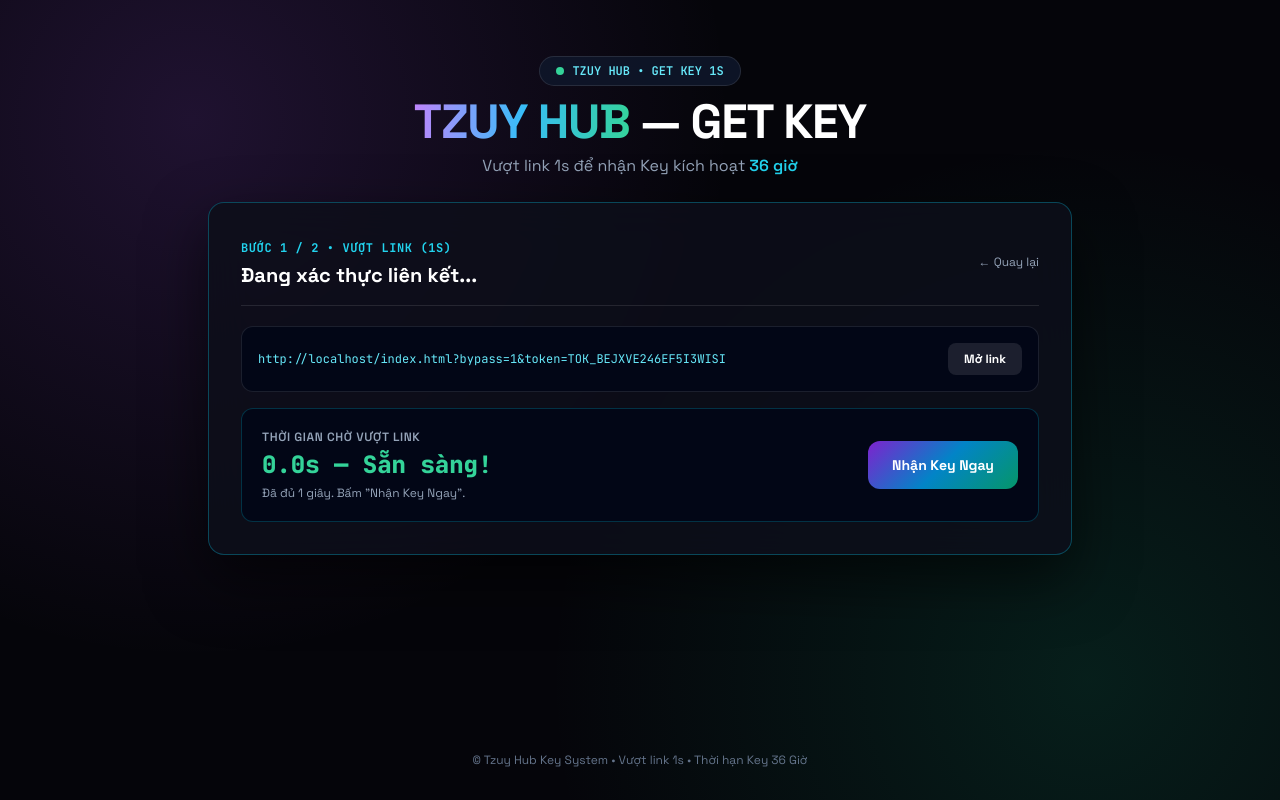
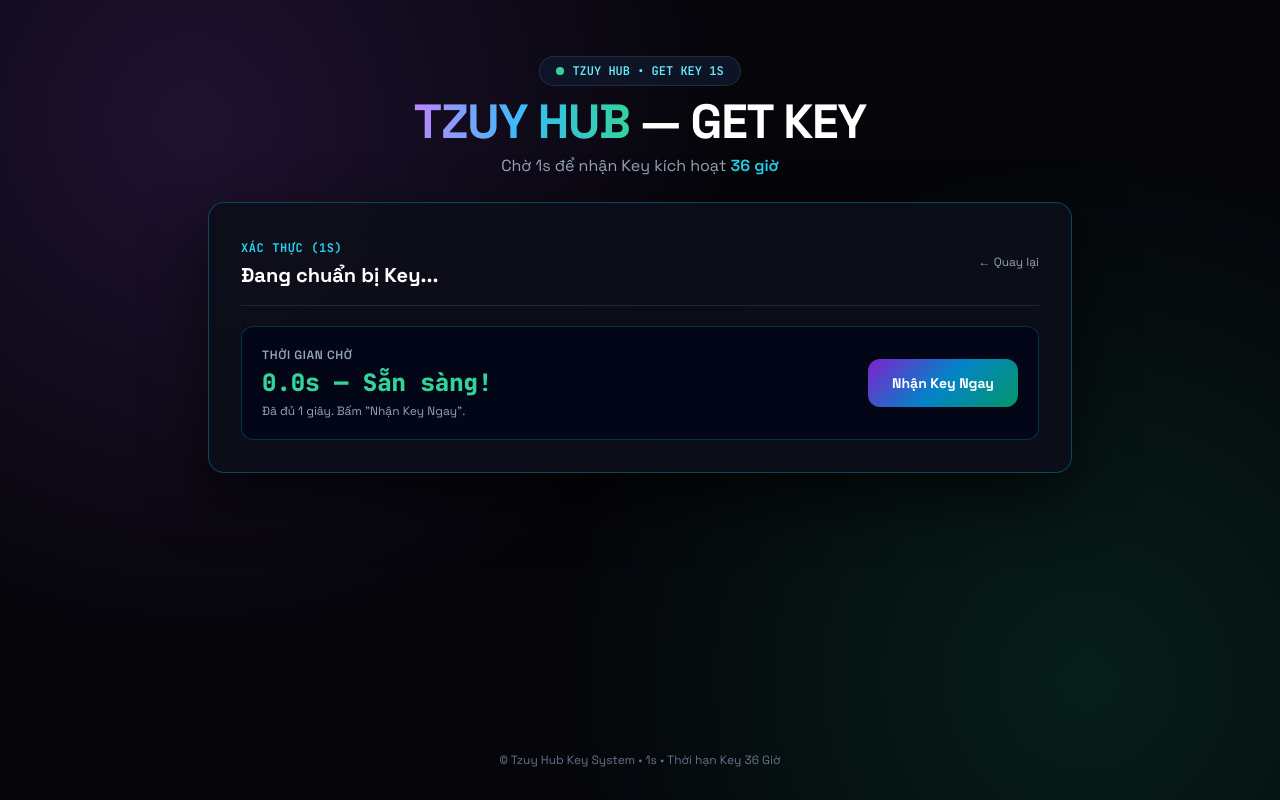
Before and after one commit to TzuyHub/Get-Key-Tzuy-Hub, a plain HTML site: page index.html in a window 1280 px wide. Both pictures are taken after a click on the button "Nhận Key". Drawn offline with nearby package versions, Linux system fonts and the light colour scheme.

Commit message:
Update index.html

```diff
--- a/index.html
+++ b/index.html
@@ -61,15 +61,14 @@
                 <span class="text-white"> — GET KEY</span>
             </h1>
             <p class="text-slate-400 text-sm sm:text-base mt-2">
-                Vượt link 1s để nhận Key kích hoạt <span class="text-cyan-400 font-semibold">36 giờ</span>
+                Chờ 1s để nhận Key kích hoạt <span class="text-cyan-400 font-semibold">36 giờ</span>
             </p>
         </header>
 
-        <!-- BƯỚC 1: HỢP NHẤT THÀNH 1 NÚT "NHẬN KEY" -->
         <section id="view-start" class="glass-card rounded-2xl p-6 sm:p-8 text-center">
             <h2 class="text-lg sm:text-xl font-bold text-white">Hệ Thống Nhận Key Tzuy Hub</h2>
             <p class="text-xs sm:text-sm text-slate-400 mt-1 max-w-md mx-auto">
-                Bấm "Nhận Key" để bắt đầu vượt link (1s) và nhận Key 36 giờ.
+                Bấm "Nhận Key" để bắt đầu (1s) và nhận Key 36 giờ.
             </p>
             <div class="mt-6">
                 <button type="button" onclick="openBypassStep()" class="w-full sm:w-auto min-w-[220px] py-4 px-8 rounded-xl main-cta text-white font-bold text-sm sm:text-base cursor-pointer shadow-lg">
@@ -78,29 +77,21 @@
             </div>
         </section>
 
-        <!-- BƯỚC 2: VƯỢT LINK (1S) -->
         <section id="view-bypass-step" class="hidden glass-card rounded-2xl p-6 sm:p-8 border-cyan-500/35">
             <div class="flex items-center justify-between gap-2 pb-4 border-b border-white/10">
                 <div>
-                    <span class="text-xs font-mono uppercase tracking-wider text-cyan-400 font-bold">Bước 1 / 2 • Vượt Link (1s)</span>
-                    <h2 class="text-xl font-bold text-white mt-0.5">Đang xác thực liên kết...</h2>
+                    <span class="text-xs font-mono uppercase tracking-wider text-cyan-400 font-bold">Xác Thực (1s)</span>
+                    <h2 class="text-xl font-bold text-white mt-0.5">Đang chuẩn bị Key...</h2>
                 </div>
                 <button type="button" onclick="backToStart()" class="text-xs text-slate-400 hover:text-white cursor-pointer">
                     ← Quay lại
                 </button>
             </div>
 
-            <div class="mt-5 space-y-4">
-                <div class="bg-slate-950/90 border border-white/10 rounded-xl p-4 flex flex-col sm:flex-row sm:items-center justify-between gap-3">
-                    <code id="bypass-link-url" class="font-mono text-xs text-cyan-300 break-all">--</code>
-                    <a id="bypass-external-anchor" href="#" target="_blank" rel="noopener noreferrer" class="shrink-0 py-2 px-4 rounded-lg bg-white/10 hover:bg-white/15 text-white text-xs font-bold text-center">
-                        Mở link
-                    </a>
-                </div>
-
+            <div class="mt-5">
                 <div class="bg-slate-950/90 border border-cyan-500/25 rounded-xl p-5 flex flex-col sm:flex-row items-center justify-between gap-4">
                     <div>
-                        <div class="text-xs uppercase tracking-wider text-slate-400 font-semibold">Thời gian chờ vượt link</div>
+                        <div class="text-xs uppercase tracking-wider text-slate-400 font-semibold">Thời gian chờ</div>
                         <div id="bypass-timer-text" class="font-mono text-2xl font-extrabold text-emerald-400 mt-1">1.0s</div>
                         <p id="bypass-status-note" class="text-xs text-slate-400 mt-1">Chờ 1 giây để mở khóa nhận Key...</p>
                     </div>
@@ -112,7 +103,6 @@
             </div>
         </section>
 
-        <!-- BƯỚC 3: HIỂN THỊ KEY 36 GIỜ -->
         <section id="view-key-result" class="hidden glass-card rounded-2xl p-6 sm:p-8 border-emerald-500/35">
             <div class="flex flex-col sm:flex-row sm:items-center justify-between gap-4 pb-5 border-b border-white/10">
                 <div>
@@ -144,14 +134,13 @@
     </div>
 
     <footer class="max-w-4xl w-full mx-auto px-4 pb-8 text-xs text-slate-500 text-center">
-        © Tzuy Hub Key System • Vượt link 1s • Thời hạn Key 36 Giờ
+        © Tzuy Hub Key System • 1s • Thời hạn Key 36 Giờ
     </footer>
 
     <script>
         const BYPASS_WAIT_MS = 1000; // 1 giây
         const KEY_TTL_MS = 36 * 60 * 60 * 1000;
-        const STORAGE_KEY = 'tzuy_hub_key_1s_v1';
-        const SHORTLINK_URL = ''; // Dán link rút gọn thật vào đây nếu muốn dùng link ngoài
+        const STORAGE_KEY = 'tzuy_hub_key_1s_v2';
 
         let activeSession = null;
         let bypassInterval = null;
@@ -180,31 +169,14 @@
             return parts.join('-');
         }
 
-        function buildBypassUrl(token) {
-            const configured = SHORTLINK_URL.trim();
-            if (configured) {
-                const sep = configured.includes('?') ? '&' : '?';
-                return `${configured}${sep}token=${encodeURIComponent(token)}`;
-            }
-            const u = new URL(window.location.href);
-            u.search = '';
-            u.hash = '';
-            return `${u.toString()}?bypass=1&token=${encodeURIComponent(token)}`;
-        }
-
         function openBypassStep() {
             const token = 'TOK_' + randCode(18);
             const startedAt = Date.now();
-            const bypassUrl = buildBypassUrl(token);
-
-            activeSession = { token, startedAt, bypassUrl };
+            activeSession = { token, startedAt };
 
             document.getElementById('view-start').classList.add('hidden');
             document.getElementById('view-key-result').classList.add('hidden');
             document.getElementById('view-bypass-step').classList.remove('hidden');
-
-            document.getElementById('bypass-link-url').textContent = bypassUrl;
-            document.getElementById('bypass-external-anchor').href = bypassUrl;
 
             const claimBtn = document.getElementById('claim-key-btn');
             claimBtn.disabled = true;
@@ -234,7 +206,7 @@
 
         function claimKeyAfterBypass() {
             if (!activeSession || Date.now() - activeSession.startedAt < BYPASS_WAIT_MS) {
-                showToast('Chưa đủ 1 giây vượt link.', 'error');
+                showToast('Chưa đủ 1 giây.', 'error');
                 return;
             }
             clearInterval(bypassInterval);
```
